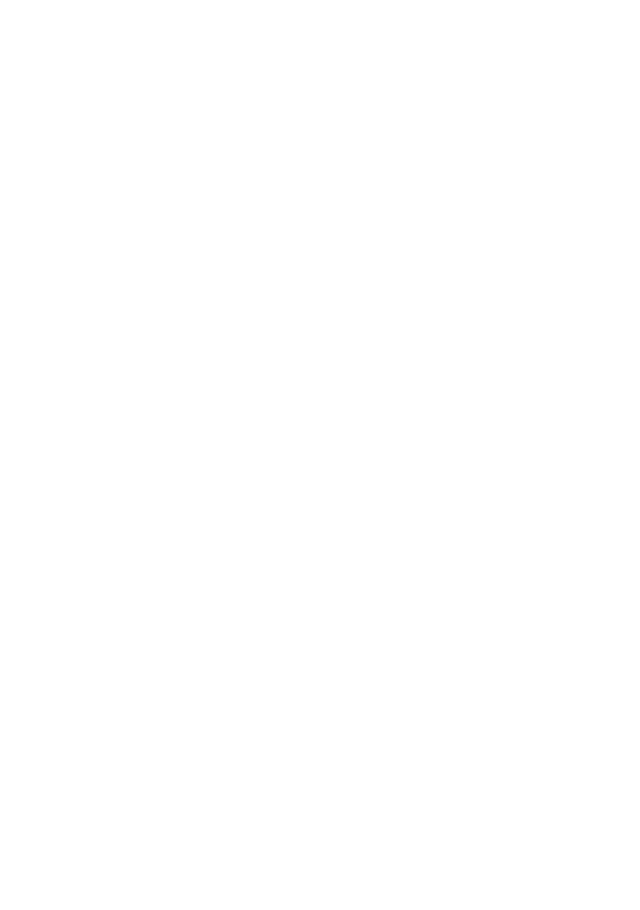
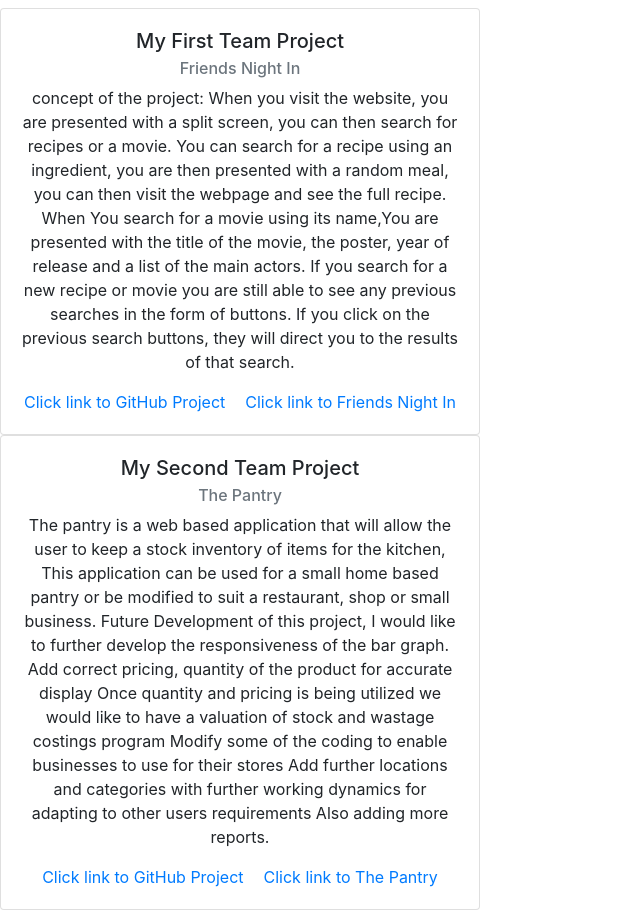
Before and after one commit to traceysaada/React-Portfolio, a React (Create React App) app: page /projects in a window 1280 px wide. Shown: the part 137-1047 px from the top of the page, without its empty margins (0-640 px from the left). Before the commit the page ends 800 px from the top, so only its background shows below. Built offline with nearby package versions, Linux system fonts and the light colour scheme.

Commit message:
added homework page & projects to portfolio

```diff
--- a/src/App.js
+++ b/src/App.js
@@ -4,9 +4,9 @@ import { BrowserRouter as Router, Route} from 'react-router-dom'
 import Header from "./Components/Header"
 import ProjectPage from './Components/ProjectPage';
 import TimeLinePage from './Components/TimeLinePage';
-
 import About from './Components/About'
 import ContactPage from './Components/ContactPage'
+import HomeWorkPage from './Components/homeWorkPage';
 
 function App() {
   return (
@@ -16,8 +16,8 @@ function App() {
       <Route exact path="/" component={About} />
       <Route exact path="/projects" component={ProjectPage} />
       <Route exact path="/timeline" component={TimeLinePage} />
-
       <Route exact path="/contactpage" component={ContactPage} />
+      <Route exact path="/homework" component={HomeWorkPage} />
       </Router>
     </div>
   );
--- a/src/Components/ContactPage.js
+++ b/src/Components/ContactPage.js
@@ -5,6 +5,7 @@ export default function ContactPage ()
 {
  return (
      <>
+     <hr />
      <h1>Contact</h1>
 <ListGroup>
   <ListGroup.Item>Find Me on <a href="https://www.facebook.com/tracey.french.102/"target="_blank"rel="noreferrer">Facebook</a> Tracey French, (I still use my
@@ -20,7 +21,7 @@ export default function ContactPage ()
   <ListGroup.Item>Email
         <a href="mailto:tracey.saada@outlook.com">tracey.saada@outlook.com</a></ListGroup.Item>
   <ListGroup.Item>I Currently Live in Glossop, a small town at the start of the Snakepass
-        & Woodhead the Gateway to the Peak District</ListGroup.Item>
+        and Woodhead the Gateway to the Peak District</ListGroup.Item>
 </ListGroup>
 </>
      //
--- a/src/Components/Header.js
+++ b/src/Components/Header.js
@@ -12,8 +12,8 @@ class Header extends Component {
           <Nav className="mr-auto">
             <Nav.Link href="/">About Me</Nav.Link>
             <Nav.Link href="/projects">Projects</Nav.Link>
+            <Nav.Link href="/homework">HomeWorkPage</Nav.Link>
             <Nav.Link href="/timeline">Timeline</Nav.Link>
-
             <Nav.Link href="/contactpage">Contact</Nav.Link>
           </Nav>
         </Navbar>
--- a/src/Components/ProjectPage.js
+++ b/src/Components/ProjectPage.js
@@ -1,11 +1,83 @@
 import React from "react";
+import { Card } from "react-bootstrap";
 
+export default function ProjectPage() {
+  return (
+    <>
+      <hr />
 
-export default function ProjectPage ()
-{
- return (
-     <h1>Project</h1>
+      <h1>Project's</h1>
 
-     //
- )
+      <Card style={{ width: "30rem" }}>
+        <Card.Body>
+          <Card.Title>My First Team Project</Card.Title>
+          <Card.Subtitle className="mb-2 text-muted">
+            Friends Night In
+          </Card.Subtitle>
+          <Card.Text>
+            concept of the project: When you visit the website, you are
+            presented with a split screen, you can then search for recipes or a
+            movie. You can search for a recipe using an ingredient, you are then
+            presented with a random meal, you can then visit the webpage and see
+            the full recipe. When You search for a movie using its name,You are
+            presented with the title of the movie, the poster, year of release
+            and a list of the main actors. If you search for a new recipe or
+            movie you are still able to see any previous searches in the form of
+            buttons. If you click on the previous search buttons, they will
+            direct you to the results of that search.
+          </Card.Text>
+          <Card.Link href="#">
+            <a
+              href="https://github.com/omaymaahmad/friends-night-in"
+              target="_blank"
+              rel="noreferrer"
+            >
+             Click link to GitHub Project
+            </a>
+          </Card.Link>
+          <Card.Link href="#">
+            <a
+              href="https://omaymaahmad.github.io/friends-night-in/"
+              target="_blank"
+              rel="noreferrer"
+            >
+             Click link to Friends Night In
+            </a>
+          </Card.Link>
+        </Card.Body>
+      </Card>
+      <Card style={{ width: "30rem" }}>
+        <Card.Body>
+          <Card.Title>My Second Team Project</Card.Title>
+          <Card.Subtitle className="mb-2 text-muted">The Pantry</Card.Subtitle>
+          <Card.Text>
+            The pantry is a web based application that will allow the user to
+            keep a stock inventory of items for the kitchen, This application
+            can be used for a small home based pantry or be modified to suit a
+            restaurant, shop or small business.
+            Future Development of this project, I would like to further
+              develop the responsiveness of the bar graph. Add correct pricing,
+             quantity of the product for accurate display Once
+              quantity and pricing is being utilized we would like to have a
+              valuation of stock and wastage costings program Modify some of the
+              coding to enable businesses to use for their stores Add further
+              locations and categories with further working dynamics for adapting
+              to other users requirements Also adding more reports.
+          </Card.Text>
+          <Card.Link href="#">
+          <a
+                  href="https://github.com/traceysaada/Project-2-The-Pantry"
+                  target="_blank"rel="noreferrer"
+                  >Click link to GitHub Project</a
+                >
+          </Card.Link>
+          <Card.Link href="#">
+          <a href="https://pantrycheck.herokuapp.com/" target="_blank"rel="noreferrer"
+                  >Click link to The Pantry</a
+                >
+          </Card.Link>
+        </Card.Body>
+      </Card>
+    </>
+  );
 }
--- a/src/Components/TimeLinePage.js
+++ b/src/Components/TimeLinePage.js
@@ -4,7 +4,12 @@ import React from "react";
 export default function TimeLinePage ()
 {
  return (
+     <>
+    <hr />
+
      <h1>Timeline</h1>
+
+     </>
      //
- )
+ );
 }
--- /dev/null
+++ b/src/Components/homeWorkPage.js
@@ -0,0 +1,28 @@
+import React from "react";
+import { Card } from "react-bootstrap";
+
+
+export default function HomeWorkPage ()
+{
+ return (
+     <>
+    <hr />
+
+     <h1>Home work Links</h1>
+     <Card style={{ width: '30rem' }}>
+  <Card.Body>
+    <Card.Title>Card Title</Card.Title>
+    <Card.Subtitle className="mb-2 text-muted">Card Subtitle</Card.Subtitle>
+    <Card.Text>
+      Some quick example text to build on the card title and make up the bulk of
+      the card's content.
+    </Card.Text>
+    <Card.Link href="#">Card Link</Card.Link>
+    <Card.Link href="#">Another Link</Card.Link>
+  </Card.Body>
+</Card>
+
+     </>
+     //
+ );
+}
```
Also changed, not shown: src/Components/About.js (+14 -10 lines), src/Utils/API.js (line endings or trailing spaces).
